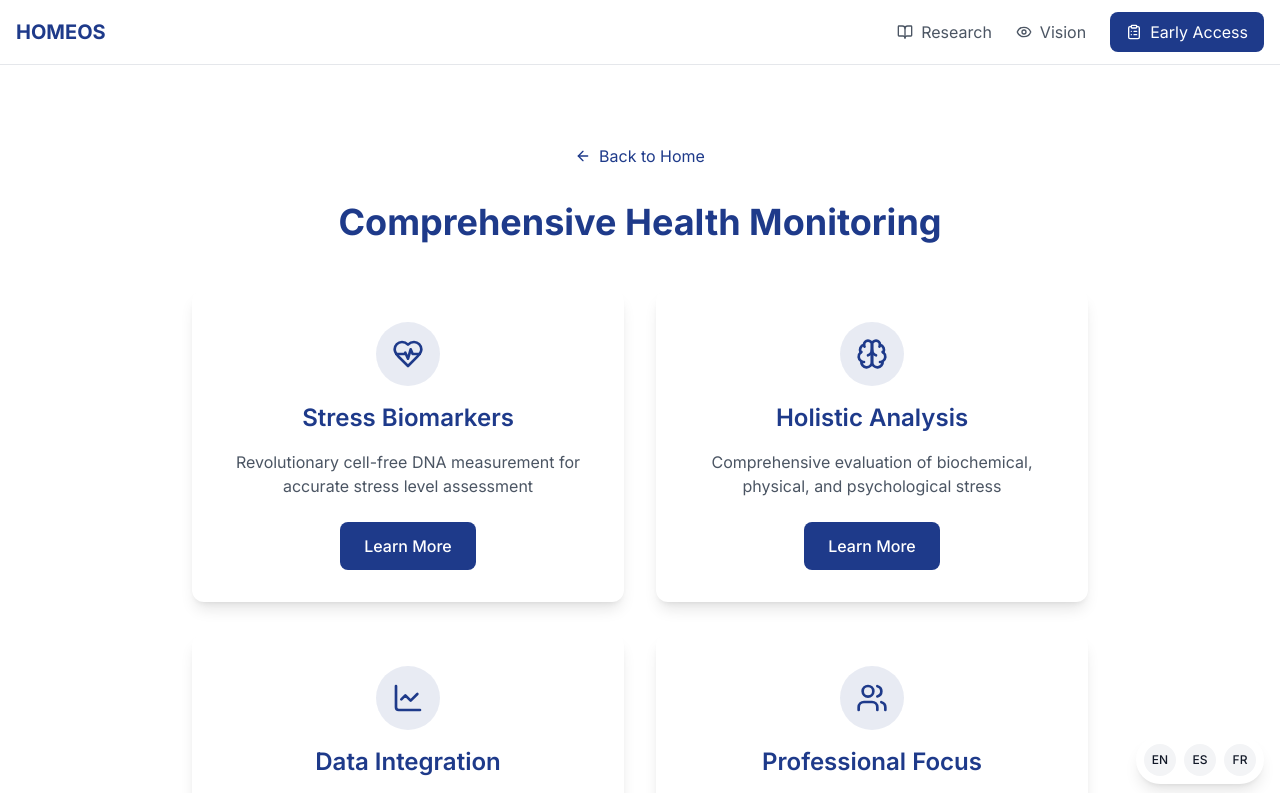
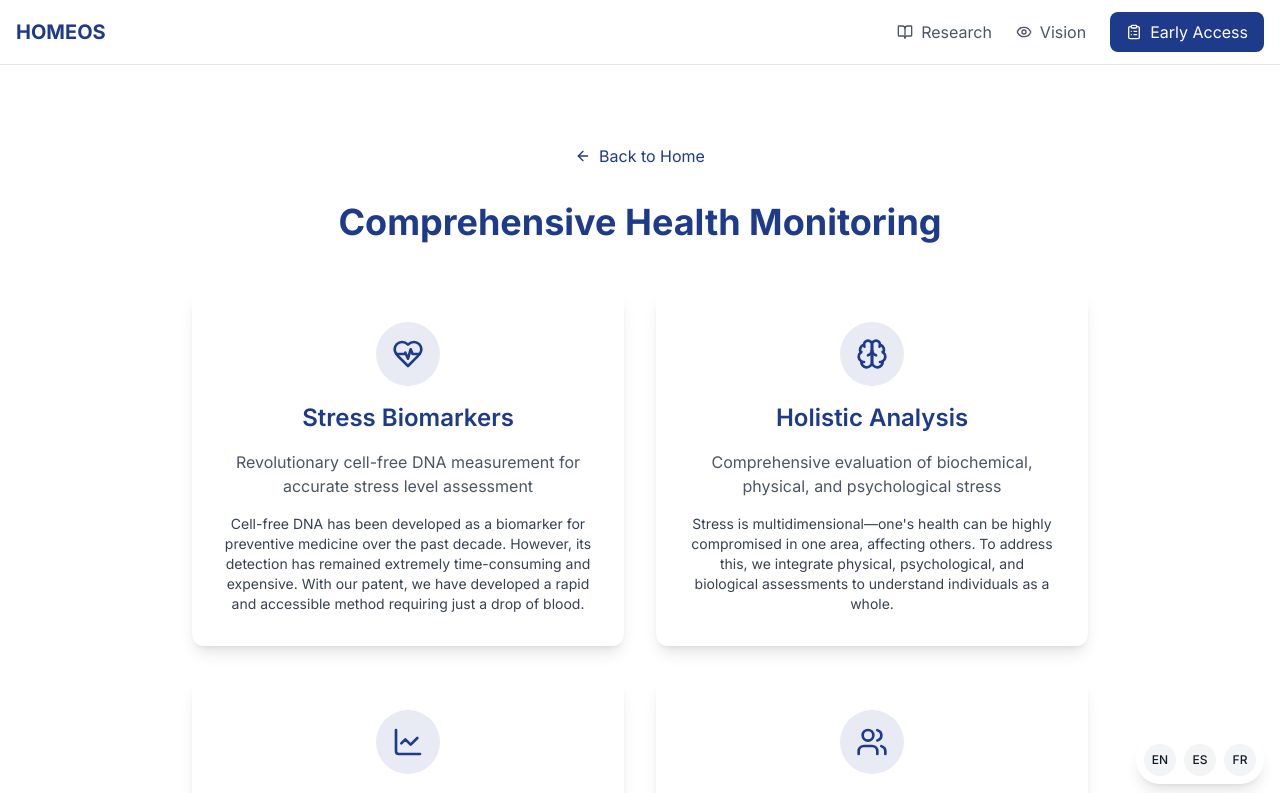
Before and after one commit to Sebastianpc2001/Homeos_Page, a React (Vite) app: page /features in a window 1280 px wide. Shown: the top 793 px of the page. Built offline with nearby package versions, Linux system fonts and the light colour scheme.

Commit message:
Update Features Page Content
Removed "Learn More" buttons and added descriptive text under each feature subtitle on the Comprehensive Health Monitoring page.

```diff
--- a/src/pages/Features.tsx
+++ b/src/pages/Features.tsx
@@ -3,32 +3,35 @@ import { motion } from "framer-motion";
 import { ArrowLeft, HeartPulse, Brain, ChartLine, Users } from "lucide-react";
 import { Link } from "react-router-dom";
 import Navigation from "@/components/Navigation";
+import { useTranslation } from "react-i18next";
 
 const Features = () => {
+  const { t } = useTranslation();
+
   const features = [
     {
       icon: <HeartPulse className="w-8 h-8" />,
-      title: "Stress Biomarkers",
-      description: "Revolutionary cell-free DNA measurement for accurate stress level assessment",
-      link: "#"
+      title: t("features.stressBiomarkers.title"),
+      description: t("features.stressBiomarkers.description"),
+      detailedDescription: "Cell-free DNA has been developed as a biomarker for preventive medicine over the past decade. However, its detection has remained extremely time-consuming and expensive. With our patent, we have developed a rapid and accessible method requiring just a drop of blood."
     },
     {
       icon: <Brain className="w-8 h-8" />,
-      title: "Holistic Analysis",
-      description: "Comprehensive evaluation of biochemical, physical, and psychological stress",
-      link: "#"
+      title: t("features.holisticAnalysis.title"),
+      description: t("features.holisticAnalysis.description"),
+      detailedDescription: "Stress is multidimensional—one's health can be highly compromised in one area, affecting others. To address this, we integrate physical, psychological, and biological assessments to understand individuals as a whole."
     },
     {
       icon: <ChartLine className="w-8 h-8" />,
-      title: "Data Integration",
-      description: "Unified platform bringing all health metrics into one accessible dashboard",
-      link: "#"
+      title: t("features.dataIntegration.title"),
+      description: t("features.dataIntegration.description"),
+      detailedDescription: "To fully comprehend these data points, they must be analyzed together. We are building a system that unifies data analysis and simulation into one accessible dashboard."
     },
     {
       icon: <Users className="w-8 h-8" />,
-      title: "Professional Focus",
-      description: "Tailored solutions for medical professionals and HR departments",
-      link: "#"
+      title: t("features.professionalFocus.title"),
+      description: t("features.professionalFocus.description"),
+      detailedDescription: "We provide a platform that enables medical professionals and HR departments to efficiently manage their patients in one centralized system."
     }
   ];
 
@@ -52,7 +55,7 @@ const Features = () => {
           animate={{ opacity: 1, y: 0 }}
           className="text-4xl font-bold mb-12 text-center text-[#1E3A8A]"
         >
-          Comprehensive Health Monitoring
+          {t("comprehensiveHealthMonitoring")}
         </motion.h1>
 
         <div className="grid grid-cols-1 md:grid-cols-2 gap-8 max-w-4xl mx-auto">
@@ -71,15 +74,12 @@ const Features = () => {
                 <h2 className="text-2xl font-semibold mb-4 text-[#1E3A8A]">
                   {feature.title}
                 </h2>
-                <p className="text-gray-600 mb-6">
+                <p className="text-gray-600 mb-4">
                   {feature.description}
                 </p>
-                <Link
-                  to={feature.link}
-                  className="inline-flex items-center px-6 py-3 text-base font-medium text-white bg-[#1E3A8A] rounded-lg hover:bg-[#1E3A8A]/90 transition-colors"
-                >
-                  Learn More
-                </Link>
+                <p className="text-gray-700 text-sm">
+                  {feature.detailedDescription}
+                </p>
               </div>
             </motion.div>
           ))}
```
